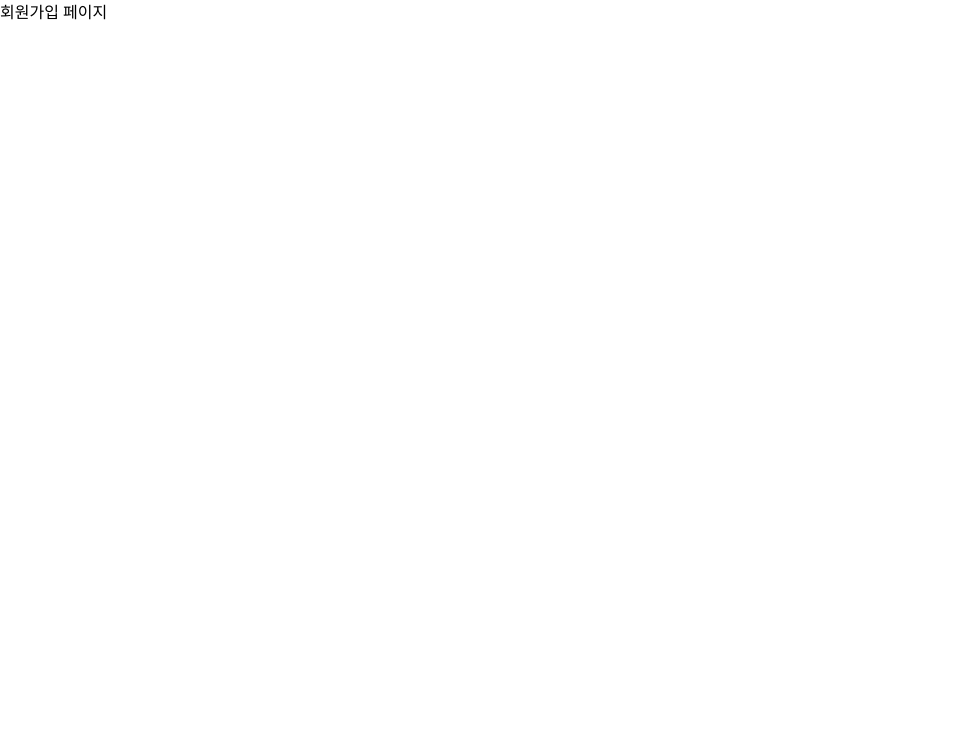
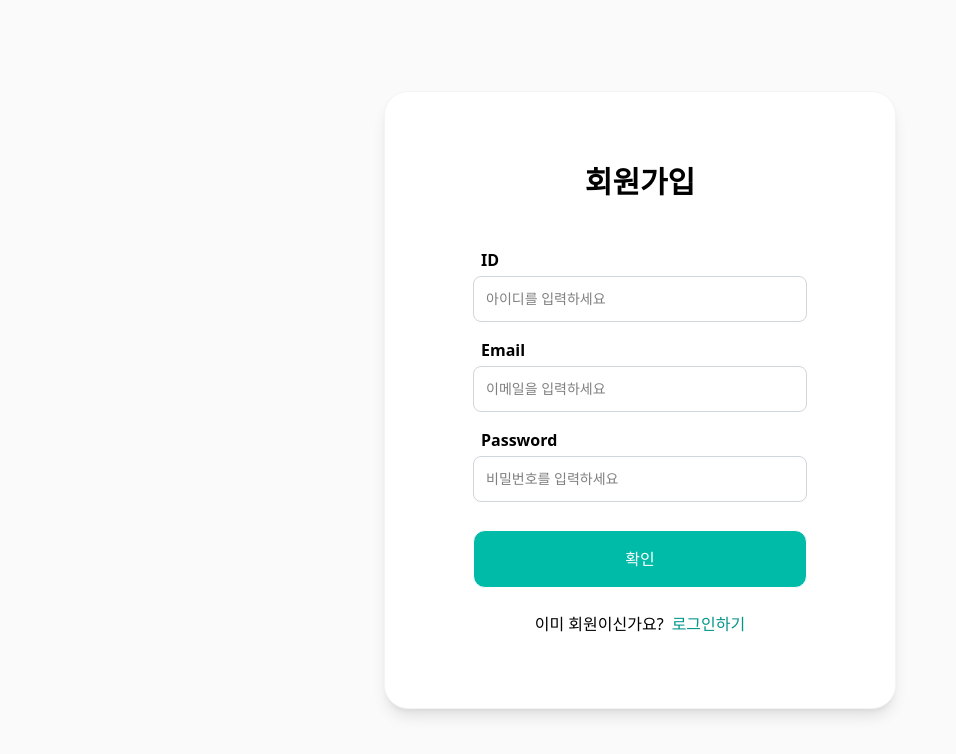
Before and after one commit to eziquexx/mini-library-management-system, a React (Vite) app in the folder frontend/: page /signup in a window 1280 px wide. Shown: the top 754 px of the page, without its empty margins (0-956 px from the left). Built offline with nearby package versions, Linux system fonts and the light colour scheme.

Commit message:
feat(auth) [backend]: 회원가입 기능 구현

```diff
--- a/frontend/src/App.jsx
+++ b/frontend/src/App.jsx
@@ -5,6 +5,7 @@ import LoginPage from './pages/LoginPage'
 import HomePage from './pages/HomePage'
 import SignupPage from './pages/SignupPage'
 import NoticePage from './pages/NoticePage'
+import SignupSuccessPage from './pages/SingupSuccessPage'
 
 function App() {
 
@@ -20,6 +21,7 @@ function App() {
       <Route path='/login' element={<LoginPage />}></Route>
       <Route path='/signup' element={<SignupPage />}></Route>
       <Route path='/notice' element={<NoticePage />}></Route>
+      <Route path='/signup/success' element={<SignupSuccessPage />}></Route>
     </Routes>
   )
 }
--- a/frontend/src/pages/SignupPage.jsx
+++ b/frontend/src/pages/SignupPage.jsx
@@ -1,10 +1,83 @@
-import React from "react";
+import axios from "axios";
+import React, { useState } from "react";
+import { Link, useNavigate } from "react-router-dom";
+import FocusPlaceholderInput from "../components/FocusPlaceholderInput";
 
 const SignupPage = () => {
 
+  const [username, setUsername] = useState('');
+  const [email, setEmail] = useState('');
+  const [password, setPassword] = useState('');
+  const navigate = useNavigate();
+
+  // 회원가입
+  const handleSignup = async (e) => {
+    e.preventDefault(); // 새로고침 방지
+
+    try {
+      const response = await axios.post(
+        'http://localhost:8080/api/v1/auth/signup',
+        { username, password, email },
+        { withCredentials: true }
+      );
+
+      if (response.status === 201) {
+        navigate('/signup/success');
+      }
+    } catch(error) {
+      console.log('회원가입 실패: ', error.response?.data || error.message);
+      alert(error.response.data.message);
+    }
+  }
+
   return (
     <>
-      <h1>회원가입 페이지</h1>
+      <div className='block w-full h-screen flex justify-center items-center bg-zinc-50'>
+        <div className='block w-lg h-auto py-18 px-22 flex flex-col justify-center border border-zinc-100 rounded-3xl bg-white shadow-lg'>
+          <h1 className='text-3xl text-center font-bold mb-4'>회원가입</h1>
+          <div className='text-base mt-8'>
+            <form onSubmit={handleSignup} className='block flex flex-col justify-center'>
+              <div className='flex flex-col'>
+                <label htmlFor="username" className='text-left mb-1 font-bold px-2'>ID</label>
+                <FocusPlaceholderInput
+                  type="text"
+                  value={username}
+                  id={username}
+                  name={username}
+                  onChange={(e) => setUsername(e.target.value)}
+                  placeholderText="아이디를 입력하세요"
+                />
+              </div>
+              <div className='flex flex-col mt-4'>
+                <label htmlFor="email" className='text-left mb-1 font-bold px-2'>Email</label>
+                <FocusPlaceholderInput
+                  type="text"
+                  value={email}
+                  id={email}
+                  name={email}
+                  onChange={(e) => setEmail(e.target.value)}
+                  placeholderText="이메일을 입력하세요"
+                />
+              </div>
+              <div className='flex flex-col mt-4'>
+                <label htmlFor="password" className='text-left mb-1 font-bold px-2'>Password</label>
+                <FocusPlaceholderInput
+                  type="text"
+                  value={password}
+                  id={password}
+                  name={password}
+                  onChange={(e) => setPassword(e.target.value)}
+                  placeholderText="비밀번호를 입력하세요"
+                />
+              </div>
+              <button type="submit" className="py-4 border rounded-xl text-white hover:bg-teal-600 active:bg-blue-700 bg-teal-500 mt-7 mb-6 cursor-pointer">확인</button>
+              <div className='text-center'>
+                이미 회원이신가요?<Link to="/login" className='inline-block ml-2 text-teal-600 cursor-pointer'>로그인하기</Link>
+              </div>
+            </form>
+          </div>
+        </div>
+      </div>
     </>
   );
 }
--- /dev/null
+++ b/frontend/src/pages/SingupSuccessPage.jsx
@@ -0,0 +1,11 @@
+import React from "react";
+
+const SignupSuccessPage = () => {
+  return (
+    <>
+      <h1>회원가입 성공</h1>
+    </>
+  );
+}
+
+export default SignupSuccessPage;
```
